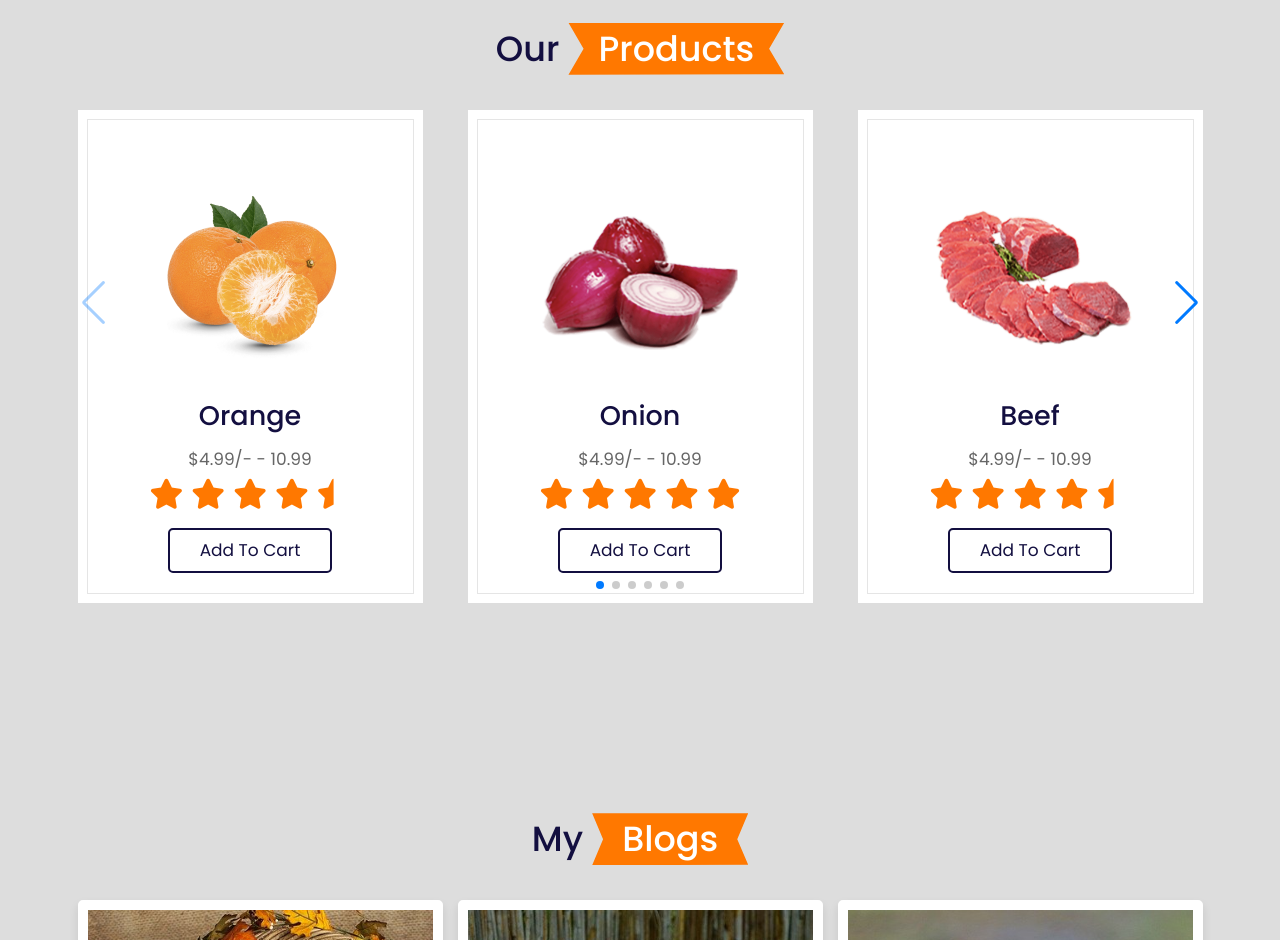
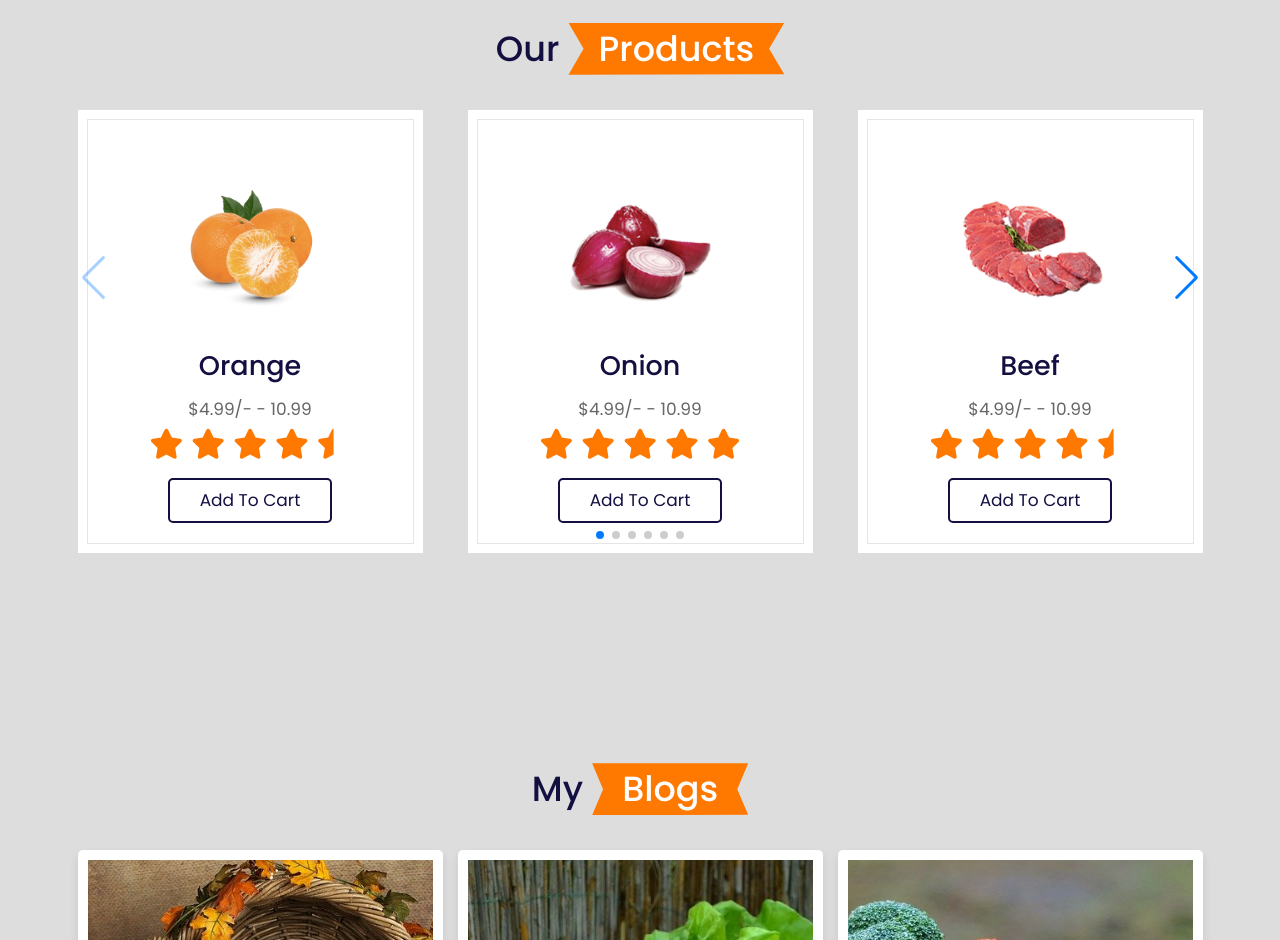
Before and after one commit to DungNguyen36/myGro, a plain HTML site: page index.html in a window 1280 px wide. Shown: the part 1341-2281 px from the top of the page. Drawn offline with nearby package versions, Linux system fonts and the light colour scheme.

Commit message:
Update style.css

```diff
--- a/css/style.css
+++ b/css/style.css
@@ -380,13 +380,13 @@ header .login-form p a {
   outline-offset: -.2rem;
 }
 .swiper-slide img {
-  height: 25rem;
-  width: 30rem;
+  height: 20rem;
+  width: 20rem;
   object-fit: cover;
-  padding: 2rem 0;
+  padding: 1rem 0;
 }
 .swiper-slide:hover img{
-  transform: scale(1.5);
+  transform: scale(1.3);
 }
 .swiper-slide h3{
   font-size: 2.7rem;
```
